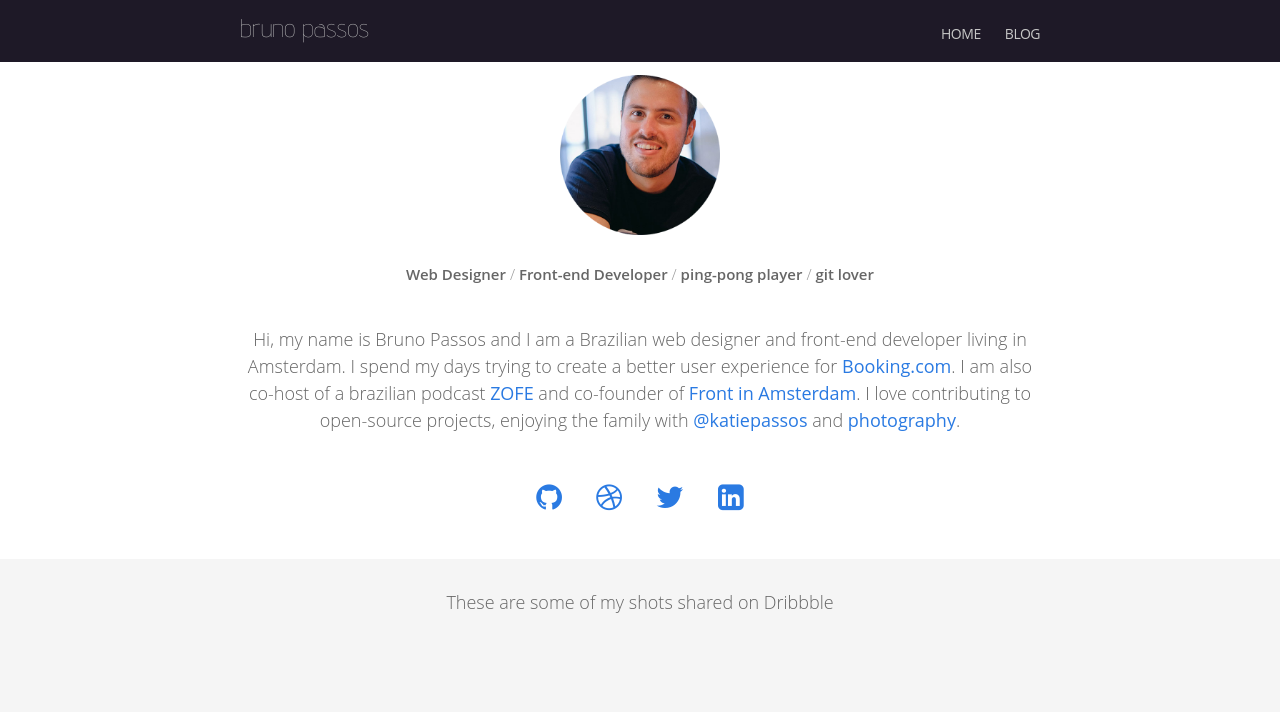
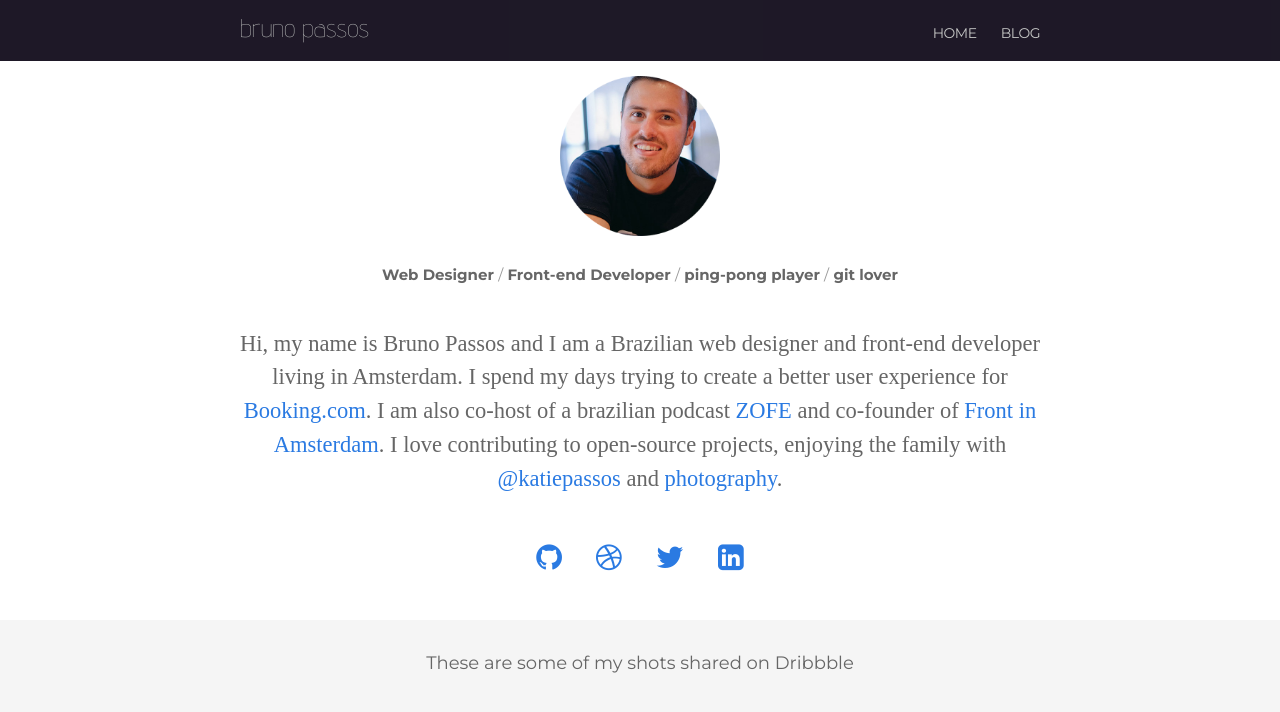
Before and after one commit to bpassos-zz/bpassos.github.io, a Jekyll site: the page built from index.html, in a window 1280 px wide and 900 px high. Shown: the top 712 px of the window. Built offline with Jekyll 4.4.1, drawn with Linux system fonts in a browser that asks for light colours; nearby versions of some CDN libraries; some web fonts are replaced.

Commit message:
Modifiying fonts

```diff
--- a/_includes/head.html
+++ b/_includes/head.html
@@ -8,6 +8,8 @@
     <link href='http://fonts.googleapis.com/css?family=Advent+Pro:100' rel='stylesheet' type='text/css'>
     <link href='http://fonts.googleapis.com/css?family=Open+Sans+Condensed:300' rel='stylesheet' type='text/css'>
     <link href="//maxcdn.bootstrapcdn.com/font-awesome/4.2.0/css/font-awesome.min.css" rel="stylesheet">
+    <link href='https://fonts.googleapis.com/css?family=Montserrat:400,700' rel='stylesheet' type='text/css'>
+    <link href='https://fonts.googleapis.com/css?family=Arapey' rel='stylesheet' type='text/css'>
 
     <!-- Custom CSS -->
     <link rel="stylesheet" href="{{ "/assets/css/main.css" | prepend: site.baseurl }}">
--- a/assets/css/main.css
+++ b/assets/css/main.css
@@ -9,7 +9,8 @@
 html, body { height: 100%; }
 
 body {
-  font-family: 'Open sans', Helvetica, Arial, sans-serif;
+  font-family: "Montserrat", sans-serif, Helvetica;quotes: ;
+  /*font-family: 'Open sans', Helvetica, Arial, sans-serif;*/
   font-size: 16px;
   line-height: 1.5;
   font-weight: 300;
@@ -64,6 +65,14 @@
   background-color: #060010;
   padding: 5px 0 0;
   opacity: 0.9;
+  width: 100%;
+  z-index: 5;
+}
+
+.sticky {
+  background-color: #060010;
+  padding: 5px 0 0;
+  opacity: 0.9;
   position: fixed;
   top: 0px;
   width: 100%;
@@ -101,6 +110,7 @@
   letter-spacing: -.5px;
   -webkit-transition:color 400ms;
   transition:color 400ms;
+  font-family: "Montserrat", sans-serif, Helvetica;
 }
 
   .site-nav a:hover {
@@ -298,7 +308,6 @@
 /* ----------------------------------------------------------*/
 
 .page-content {
-  margin-top: 60px;
   background-color: #fff;
 }
 
@@ -333,11 +342,17 @@
   font-weight: 600;
 }
 
-  .home .intro p {
+  .intro-description {
     margin: 40px 0;
-    font-size: 18px;
-    color: #666;text-align: center;
-    font-weight: 300;
+    font-family: "Arapey",serif;
+    color: #666;
+    text-align: center;
+    font-weight: 400;
+    font-style: normal;
+    /* letter-spacing: 0.1em; */
+    /* text-transform: uppercase; */
+    font-size: 1.5em;
+    /* letter-spacing: 0.15em; */
   }
 
   .home .intro .intro-thin {
@@ -676,10 +691,6 @@
     width: 200px;
   }
 
-  .site-header {
-    height: 45px;
-  }
-
   .footer-col-1 { width: 50%; }
 
   .footer-col-2 {
--- a/index.html
+++ b/index.html
@@ -6,7 +6,7 @@
   <div class="profile"><img src="assets/img/profile.png"></div>
   <div class="intro">
     Web Designer <span class="intro-thin">/</span> Front-end Developer <span class="intro-thin">/</span> ping-pong player <span class="intro-thin">/</span> git lover
-    <p>Hi, my name is Bruno Passos and I am a Brazilian web designer and front-end developer living in Amsterdam. I spend my days trying to create a better user experience for <a href="http://booking.com/destinationfinder.html" target="_blank">Booking.com</a>. I am also co-host of a brazilian podcast <a href="http://zofe.com.br" target="_blank">ZOFE</a> and co-founder of <a href="http://frontinamsterdam.nl" target="_blank">Front in Amsterdam</a>.
+    <p class="intro-description">Hi, my name is Bruno Passos and I am a Brazilian web designer and front-end developer living in Amsterdam. I spend my days trying to create a better user experience for <a href="http://booking.com/destinationfinder.html" target="_blank">Booking.com</a>. I am also co-host of a brazilian podcast <a href="http://zofe.com.br" target="_blank">ZOFE</a> and co-founder of <a href="http://frontinamsterdam.nl" target="_blank">Front in Amsterdam</a>.
 
     I love contributing to open-source projects, enjoying the family with <a href="https://twitter.com/KatiePassos" target="_blank">@katiepassos</a> and <a href="https://500px.com/BrunoPassos1"  target="_blank">photography</a>.</p>
   </div>
```
Also changed, not shown: _includes/header.html (line endings or trailing spaces).
